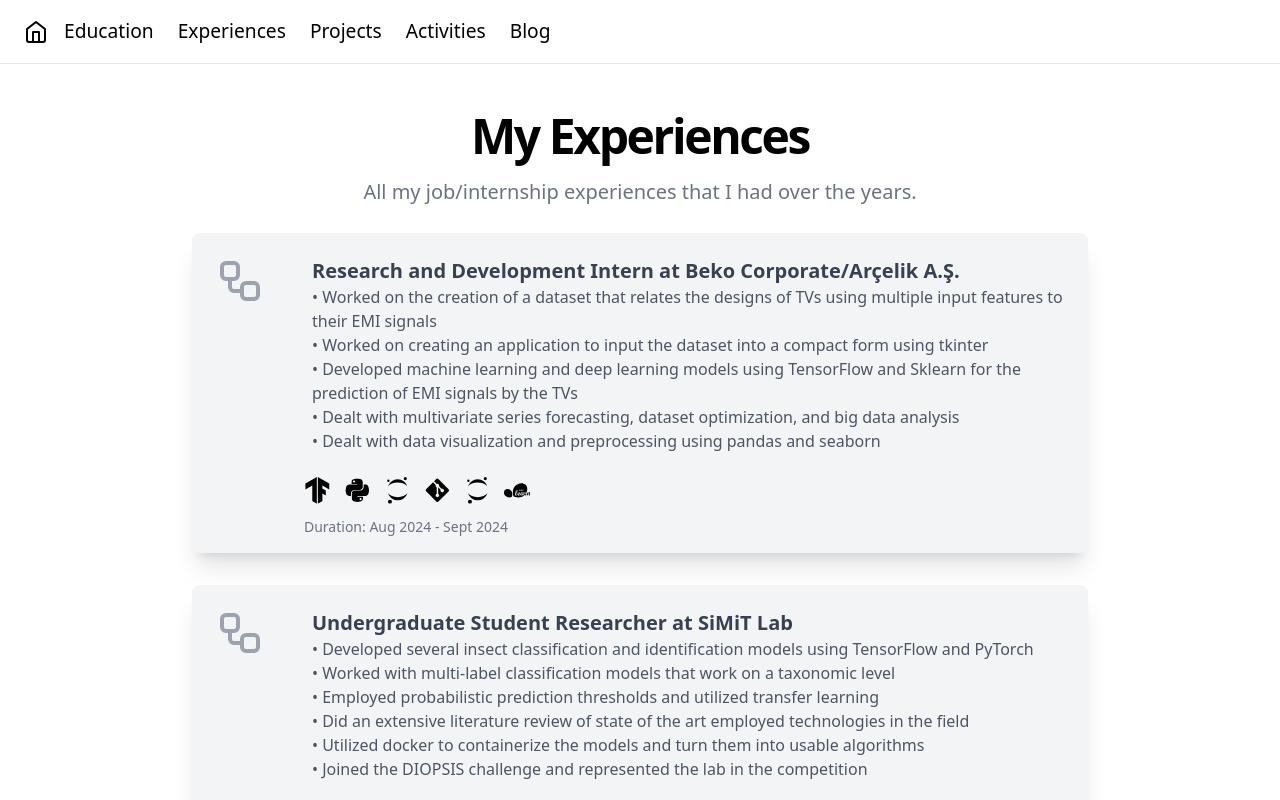
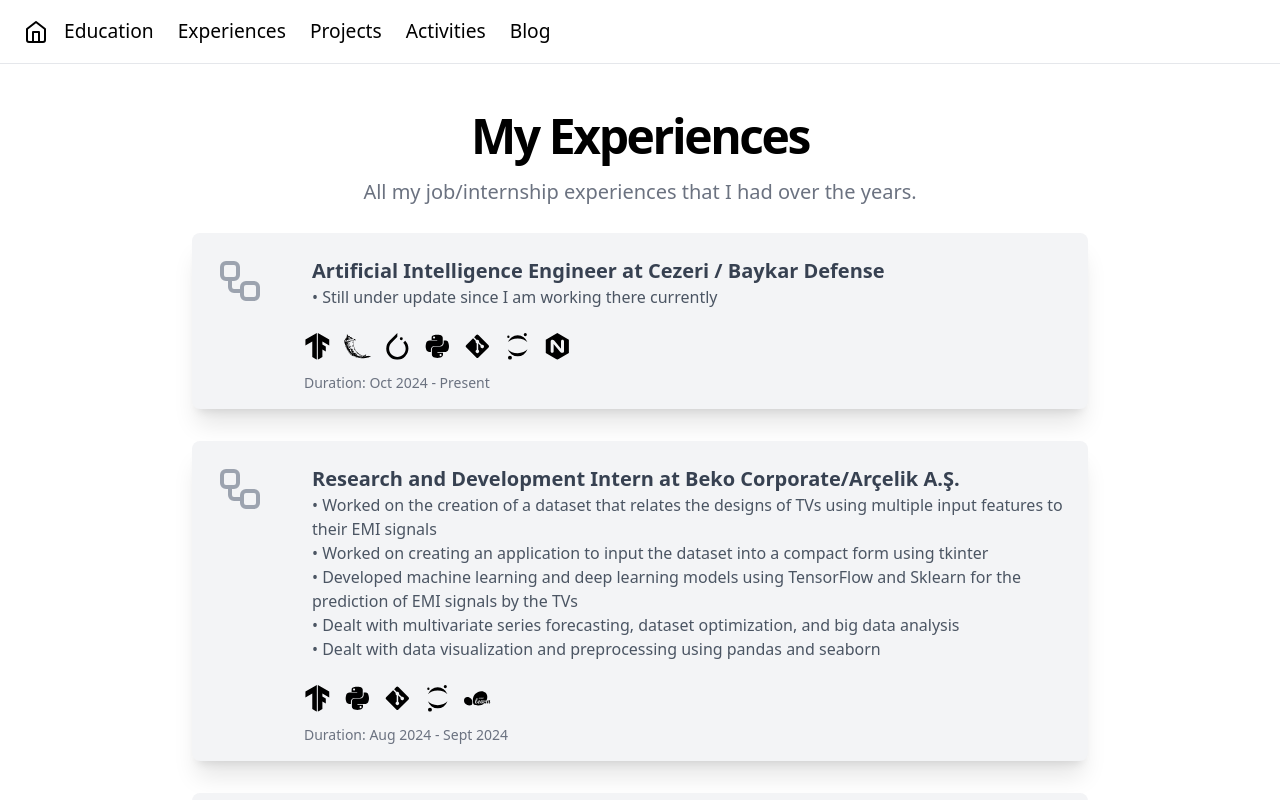
Before and after one commit to AbdullahSh20/AbdullahSh20.github.io, a React (Vite) app: page /experiences in a window 1280 px wide. Shown: the top 800 px of the page. Built offline with nearby package versions, Linux system fonts and the light colour scheme.

Commit message:
update work status

```diff
--- a/public/src/pages/ExperiencesPage.jsx
+++ b/public/src/pages/ExperiencesPage.jsx
@@ -11,6 +11,8 @@
 import { SiPytorch } from "react-icons/si";
 import { FaDocker } from "react-icons/fa";
 import { SiScikitlearn } from "react-icons/si";
+import { SiFlask } from "react-icons/si";
+import { SiNginx } from "react-icons/si";
 
 function ExperiencesPage() {
     return (
@@ -23,6 +25,18 @@
                             All my job/internship experiences that I had over the years.
                         </p>
                         <div className="flex flex-col items-center space-y-8 w-full">
+
+                            <ExperienceCard
+                                companyName="Cezeri / Baykar Defense"
+                                position="Artificial Intelligence Engineer"
+                                description={
+                                    <div>
+                                        <p>• Still under update since I am working there currently</p>
+                                    </div>
+                                }
+                                duration={"Oct 2024 - Present"}
+                                skills={[<SiTensorflow />,<SiFlask />, <SiPytorch />, <FaPython />, <FaGitAlt />, <SiJupyter />, <SiNginx />]}
+                            />
                             <ExperienceCard
                                 companyName="Beko Corporate/Arçelik A.Ş."
                                 position="Research and Development Intern"
@@ -36,7 +50,7 @@
                                     </div>
                                 }
                                 duration={"Aug 2024 - Sept 2024"}
-                                skills={[<SiTensorflow />, <FaPython />, <SiJupyter />, <FaGitAlt />, <SiJupyter />, <SiScikitlearn />]}
+                                skills={[<SiTensorflow />, <FaPython />, <FaGitAlt />, <SiJupyter />, <SiScikitlearn />]}
                             />
                             <ExperienceCard
                                 companyName="SiMiT Lab"
--- a/public/src/pages/HomePage.jsx
+++ b/public/src/pages/HomePage.jsx
@@ -1,15 +1,10 @@
 import React from 'react';
-import { IoLogoGithub } from "react-icons/io";
-import { FaLinkedin } from "react-icons/fa";
-import { IoIosMail } from "react-icons/io";
+import { IoLogoGithub, IoIosMail } from "react-icons/io";
+import { FaPython, FaGitAlt, FaLinkedin} from "react-icons/fa";
 import { FaFilePdf } from "react-icons/fa6";
-import { SiTensorflow } from "react-icons/si";
-import { FaPython } from "react-icons/fa";
-import { SiJupyter } from "react-icons/si";
-import { FaGitAlt } from "react-icons/fa";
-import { FaDocker } from "react-icons/fa";
-import { SiPytorch } from "react-icons/si";
-import { SiScikitlearn } from "react-icons/si";
+import { SiPytorch, SiTensorflow, SiJupyter, SiFlask, SiNginx} from "react-icons/si";
+import { DiNginx } from "react-icons/di";
+
 import ExperienceCard from '../components/ExperienceCard';
 import { Link, useSearchParams, Navigate } from 'react-router-dom';
 
@@ -31,7 +26,7 @@
                                     Hello, I'm <br /> Abdullah Shamout
                                 </h1>
                                 <p className="mx-auto max-w-[700px] text-gray-700 md:text-xl">
-                                    I'm a junior computer engineering student studying at Istanbul Technical University (ITU). I'm currently interested in Artificial Intelligence and Backend Development.
+                                    I'm a senior computer engineering student studying at Istanbul Technical University (ITU). I'm currently interested in Artificial Intelligence and Backend Development.
                                 </p>
                                 <div className="flex items-center space-x-2 mt-4">
                                     <a href="https://github.com/AbdullahSh20" target="_blank" rel="noopener noreferrer" className="flex items-center justify-center">
@@ -158,19 +153,15 @@
                                 </p>
                             </div>
                             <ExperienceCard
-                                companyName="Beko Corporate/Arçelik A.Ş."
-                                position="Research and Development Intern"
+                                companyName="Cezeri / Baykar Defense"
+                                position="Artificial Intelligence Engineer"
                                 description={
                                     <div>
-                                        <p>• Worked on the creation of a dataset that relates the designs of TVs using multiple input features to their EMI signals</p>
-                                        <p>• Worked on creating an application to input the dataset into a compact form using tkinter</p>
-                                        <p>• Developed machine learning and deep learning models using TensorFlow and Sklearn for the prediction of EMI signals by the TVs</p>
-                                        <p>• Dealt with multivariate series forecasting, dataset optimization, and big data analysis</p>
-                                        <p>• Dealt with data visualization and preprocessing using pandas and seaborn</p>
+                                        <p>• Still under update since I am working there currently</p>
                                     </div>
                                 }
-                                duration={"Aug 2024 - Sept 2024"}
-                                skills={[<SiTensorflow />, <FaPython />, <SiJupyter />, <FaGitAlt />, <SiJupyter />, <SiScikitlearn />]}
+                                duration={"Oct 2024 - Present"}
+                                skills={[<SiTensorflow />,<SiFlask />, <SiPytorch />, <FaPython />, <FaGitAlt />, <SiJupyter />, <SiNginx />]}
                             />
                         </div>
                     </div>
```
Also changed, not shown: 2 other files (tests, documents, lock files or other folders).
